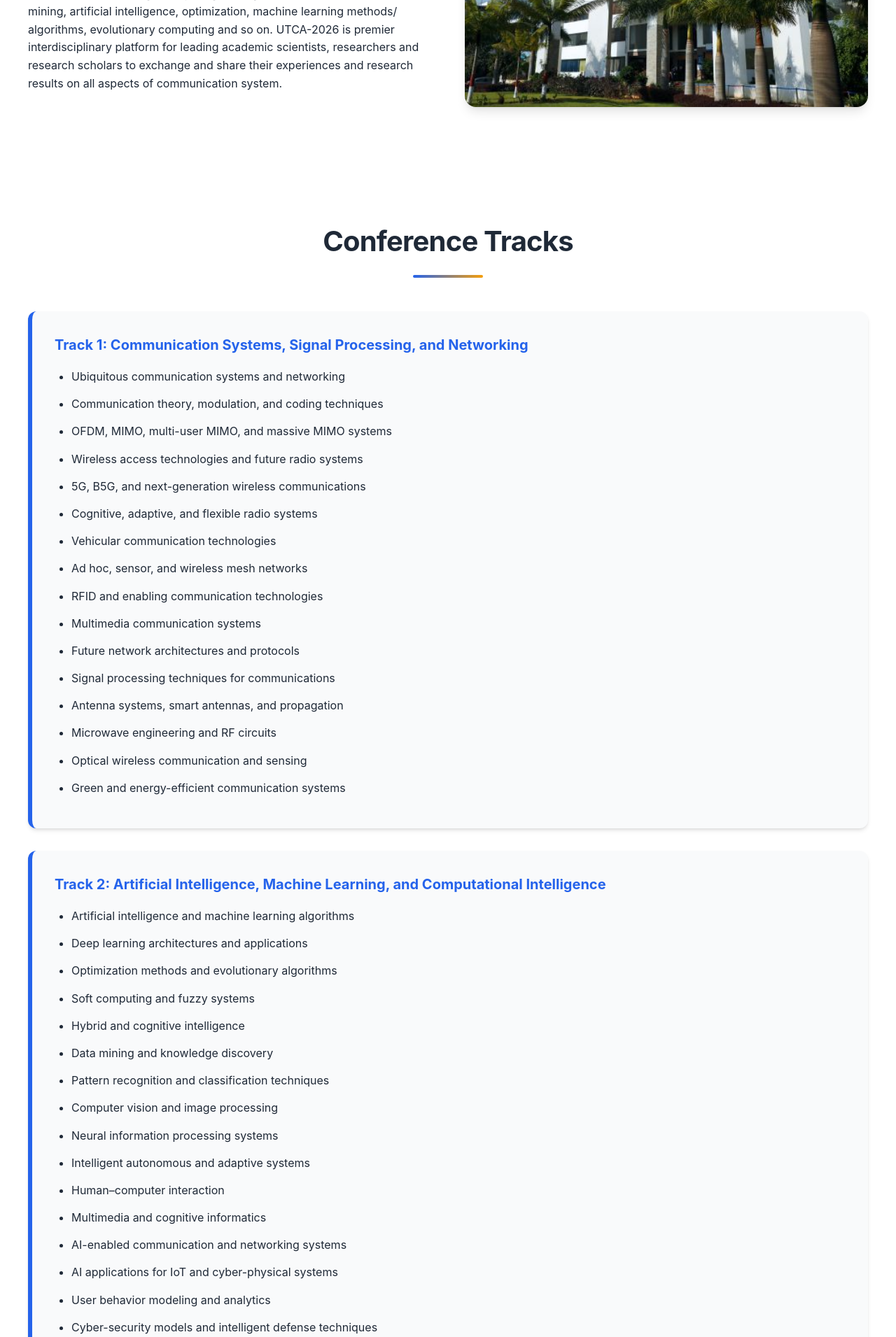
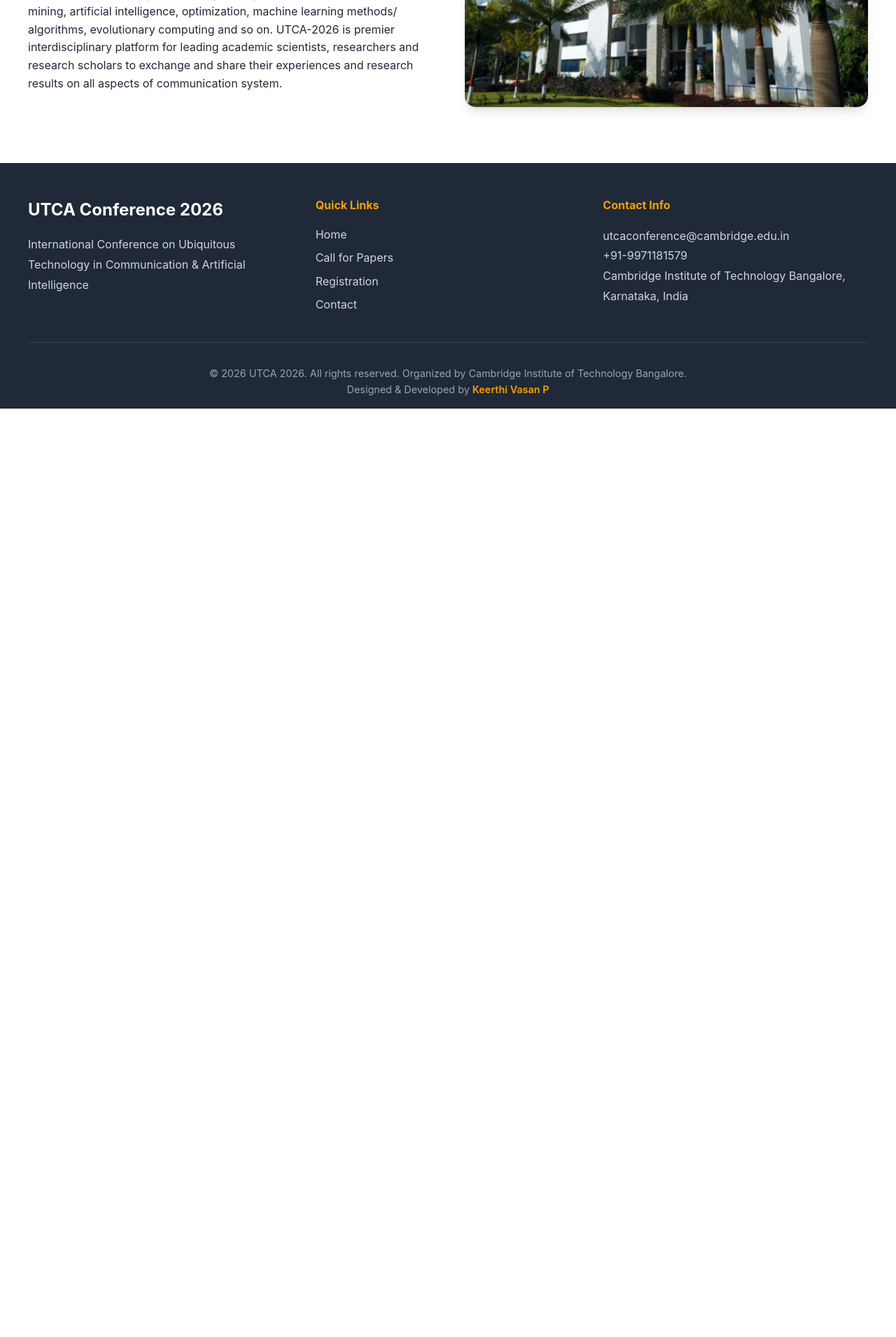
Before and after one commit to keerthivasan91/AIP-conference, a Flask app: page /about in a window 1280 px wide. Shown: the part 459-2370 px from the top of the page at 70% size. After the commit the page ends 1043 px from the top, so only its background shows below. Run offline with Flask 3, Linux system fonts and the light colour scheme.

Commit message:
Remove conference tracks section from about.html

```diff
--- a/templates/about.html
+++ b/templates/about.html
@@ -25,97 +25,5 @@
     </div>
 </section>
 
-<!-- Conference Tracks -->
-<section class="tracks-section" id="tracks">
-    <div class="container">
-        <div class="section-header">
-            <h2>Conference Tracks</h2>
-            <div class="header-line"></div>
-        </div>
-
-        <!-- Track 1 -->
-        <div class="track-block">
-            <h3>Track 1: Communication Systems, Signal Processing, and Networking</h3>
-            <ul>
-                <li>Ubiquitous communication systems and networking</li>
-                <li>Communication theory, modulation, and coding techniques</li>
-                <li>OFDM, MIMO, multi-user MIMO, and massive MIMO systems</li>
-                <li>Wireless access technologies and future radio systems</li>
-                <li>5G, B5G, and next-generation wireless communications</li>
-                <li>Cognitive, adaptive, and flexible radio systems</li>
-                <li>Vehicular communication technologies</li>
-                <li>Ad hoc, sensor, and wireless mesh networks</li>
-                <li>RFID and enabling communication technologies</li>
-                <li>Multimedia communication systems</li>
-                <li>Future network architectures and protocols</li>
-                <li>Signal processing techniques for communications</li>
-                <li>Antenna systems, smart antennas, and propagation</li>
-                <li>Microwave engineering and RF circuits</li>
-                <li>Optical wireless communication and sensing</li>
-                <li>Green and energy-efficient communication systems</li>
-            </ul>
-        </div>
-
-        <!-- Track 2 -->
-        <div class="track-block">
-            <h3>Track 2: Artificial Intelligence, Machine Learning, and Computational Intelligence</h3>
-            <ul>
-                <li>Artificial intelligence and machine learning algorithms</li>
-                <li>Deep learning architectures and applications</li>
-                <li>Optimization methods and evolutionary algorithms</li>
-                <li>Soft computing and fuzzy systems</li>
-                <li>Hybrid and cognitive intelligence</li>
-                <li>Data mining and knowledge discovery</li>
-                <li>Pattern recognition and classification techniques</li>
-                <li>Computer vision and image processing</li>
-                <li>Neural information processing systems</li>
-                <li>Intelligent autonomous and adaptive systems</li>
-                <li>Human–computer interaction</li>
-                <li>Multimedia and cognitive informatics</li>
-                <li>AI-enabled communication and networking systems</li>
-                <li>AI applications for IoT and cyber-physical systems</li>
-                <li>User behavior modeling and analytics</li>
-                <li>Cyber-security models and intelligent defense techniques</li>
-                <li>Quantum computing and quantum-inspired algorithms</li>
-            </ul>
-        </div>
-
-        <!-- Track 3 -->
-        <div class="track-block">
-            <h3>Track 3: VLSI Design, Embedded Systems, and Hardware Architecture</h3>
-            <ul>
-                <li>VLSI circuit design, modeling, and testing</li>
-                <li>Analog, digital, and mixed-signal IC design</li>
-                <li>Low-power and high-performance VLSI architectures</li>
-                <li>FPGA, ASIC, and reconfigurable computing</li>
-                <li>System-on-Chip (SoC) and Network-on-Chip (NoC)</li>
-                <li>Embedded systems and real-time operating systems</li>
-                <li>Hardware–software co-design and co-verification</li>
-                <li>Signal processing hardware architectures</li>
-                <li>IoT and edge-computing hardware platforms</li>
-                <li>MEMS, sensors, and interface circuits</li>
-                <li>Hardware security and trusted computing systems</li>
-            </ul>
-        </div>
-
-        <!-- Track 4 -->
-        <div class="track-block">
-            <h3>Track 4: Electric Vehicles, Power Electronics, and Sustainable Energy Systems</h3>
-            <ul>
-                <li>Electric vehicle systems and architectures</li>
-                <li>Battery technologies and energy storage systems</li>
-                <li>Battery management and thermal management systems</li>
-                <li>Power electronics for electric and hybrid vehicles</li>
-                <li>Electric drives, motors, and control systems</li>
-                <li>Charging technologies and infrastructure</li>
-                <li>Vehicular embedded and control systems</li>
-                <li>AI and optimization techniques for EV applications</li>
-                <li>Smart grids and renewable energy integration</li>
-                <li>Sustainable transportation and green energy systems</li>
-            </ul>
-        </div>
-
-    </div>
-</section>
 
 {% endblock %}
```
